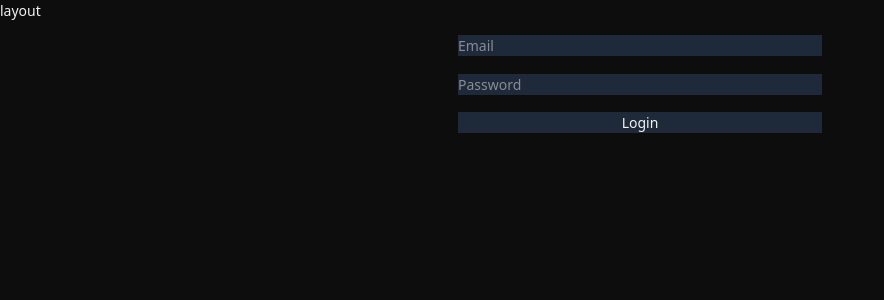
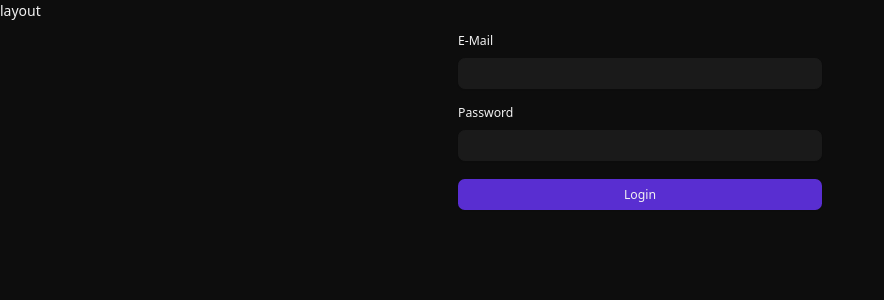
Before and after one commit to OskV2/recruitment-system-v2-ui, a Next.js app: page /login in a window 1280 px wide. Shown: the top 300 px of the page, without its empty margins (0-884 px from the left). Built offline with nearby package versions, Linux system fonts and the light colour scheme.

Commit message:
feat: disabled react strict mode, improved login page

```diff
--- a/next.config.mjs
+++ b/next.config.mjs
@@ -1,4 +1,6 @@
 /** @type {import('next').NextConfig} */
-const nextConfig = {};
+const nextConfig = {
+  reactStrictMode: false
+};
 
 export default nextConfig;
--- a/src/app/login/page.js
+++ b/src/app/login/page.js
@@ -1,4 +1,8 @@
 'use client';
+import { Input } from '@/components/ui/input';
+import { Label } from '@/components/ui/label';
+import { Button } from '@/components/ui/button';
+
 import { useRouter } from 'next/navigation';
 import { loginUser } from '@/lib/api/auth';
 
@@ -8,13 +12,13 @@ import { useUserStore } from '@/stores/useUserStore';
 const loginPage = () => {
   const router = useRouter();
   const { email, password, setEmail, setPassword } = useAuthStore();
-  const { setUser } = useUserStore()
+  const { setUser } = useUserStore();
 
   async function handleSubmit(e) {
     e.preventDefault();
     try {
       const user = await loginUser({ email, password });
-      setUser(user)
+      setUser(user);
       router.push('/dashboard');
     } catch (err) {
       console.log(err);
@@ -26,22 +30,26 @@ const loginPage = () => {
       onSubmit={handleSubmit}
       className="max-w-md mx-auto p-4 flex flex-col gap-5"
     >
-      <input
-        className="bg-gray-800"
+      <div className="grid gap-3">
+        <Label htmlFor="login-email">E-Mail</Label>
+        <Input
+          id="login-email"
+          name="name"
           value={email}
           onChange={(e) => setEmail(e.target.value)}
-        placeholder="Email"
         />
-      <input
-        className="bg-gray-800"
+      </div>
+      <div className="grid gap-3">
+        <Label htmlFor="login-password">Password</Label>
+        <Input
+          id="login-password"
+          name="name"
           value={password}
+          type="password"
           onChange={(e) => setPassword(e.target.value)}
-        placeholder="Password"
-        type="password"
         />
-      <button className="bg-gray-800" type="submit">
-        Login
-      </button>
+      </div>
+      <Button type="submit">Login</Button>
     </form>
   );
 };
```
Lines whose indentation alone changed are shown as unchanged.
